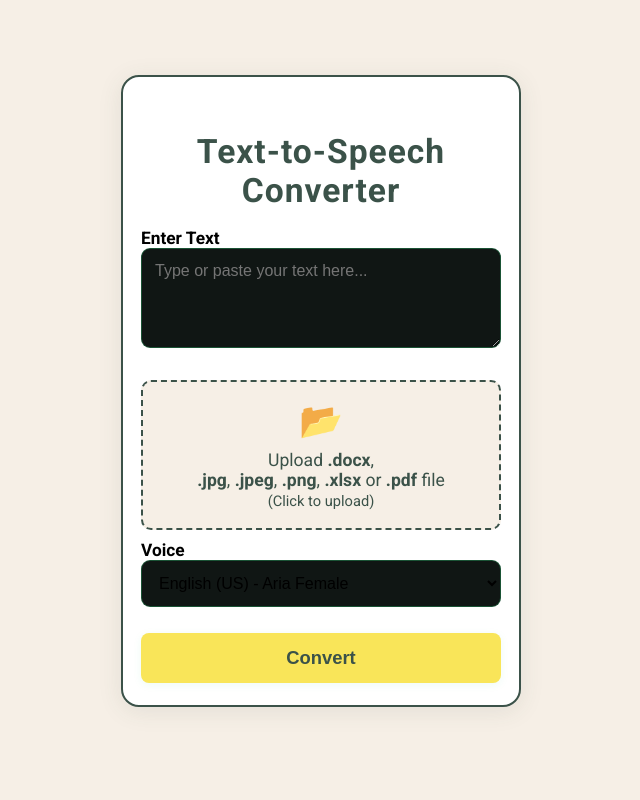
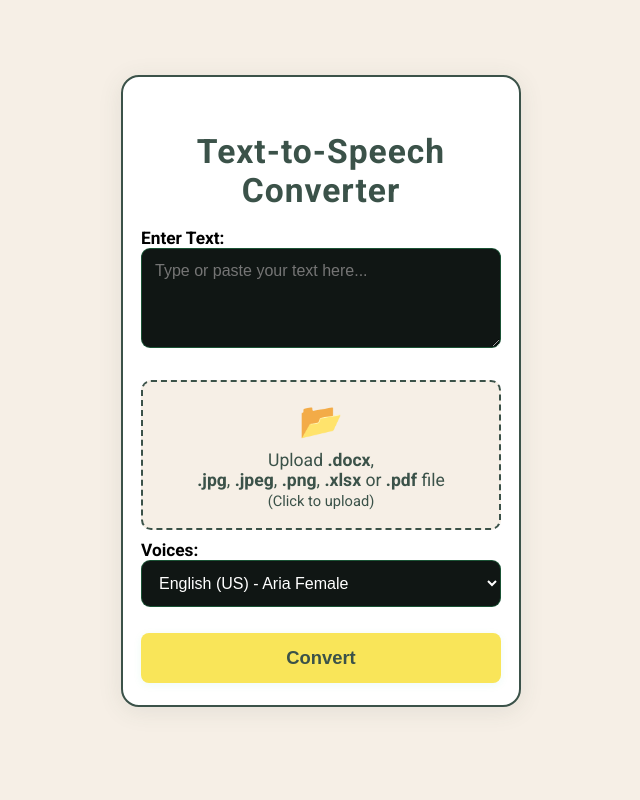
Before and after one commit to Maimuna-Bature/Online-TTS_SYSTEM, a Flask app: page / in a window 1280 px wide. Shown: the whole page, without its empty margins (319-959 px from the left). Run offline with Flask 3, Linux system fonts and the light colour scheme.

Commit message:
more interface modifications

```diff
--- a/static/style.css
+++ b/static/style.css
@@ -91,7 +91,7 @@ textarea, select {
     font-size: 1rem;
     font-family: 'Arial', 'Helvetica Neue', 'Helvetica', 'sans-serif';
     background: #101614;
-    color: #000000ff;
+    color: #ffffff;
     margin-bottom: 10px;
     resize: vertical;
     transition: border 0.2s;
--- a/templates/index.html
+++ b/templates/index.html
@@ -12,7 +12,7 @@
         <section class="tts-card">
             <h1 class="tts-title">Text-to-Speech Converter</h1>
             <form method="POST" enctype="multipart/form-data" autocomplete="off">
-                <label class="tts-label" for="text">Enter Text</label>
+                <label class="tts-label" for="text">Enter Text:</label>
                 <textarea id="text" name="text" rows="4" placeholder="Type or paste your text here...">{{ processed_text|default('') }}</textarea>
                 <div class="upload-section">
                     <label for="file" class="upload-label" id="upload-label">
@@ -24,7 +24,7 @@
                         <input type="file" id="file" name="file" accept=".docx,.pdf,.xlsx,.jpg,.jpeg,.png" hidden>
                     </label>
                 </div>
-                <label class="tts-label" for="voice">Voice</label>
+                <label class="tts-label" for="voice">Voices:</label>
                 <select id="voice" name="voice">
                     {% for label, value in edge_tts_voices.items() %}
                     <option value="{{ value }}" {% if selected_voice == value %}selected{% endif %}>{{ label }}</option>
```
